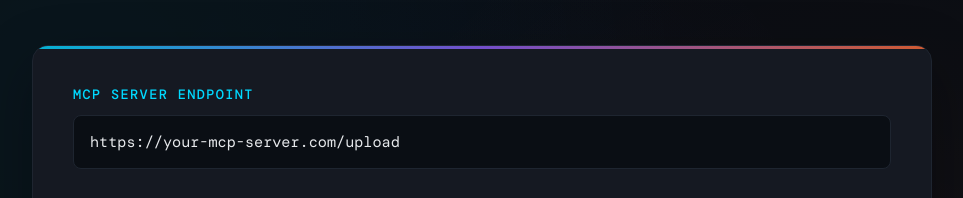
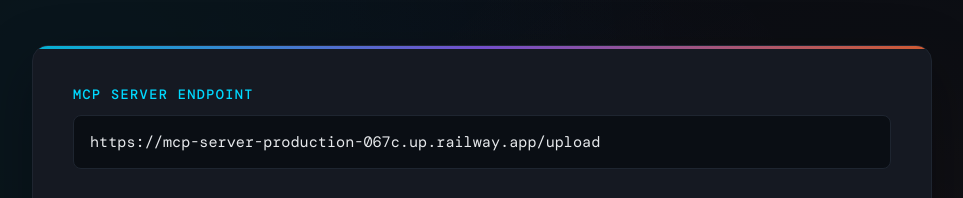
Before and after one commit to HazzOrigin/origin-brain-trainer, a website: page index.html in a window 1280 px wide. Shown: the part 132-330 px from the top of the page, without its empty margins (158-1121 px from the left). Drawn offline with nearby package versions, Linux system fonts and the light colour scheme; a web font is replaced by a local one.

Commit message:
Update server URL placeholder and value

```diff
--- a/index.html
+++ b/index.html
@@ -21,8 +21,10 @@
                     type="text"
                     id="serverUrl"
                     class="server-url-input"
-                    placeholder="https://your-mcp-server.com/upload"
-                    value="https://your-mcp-server.com/upload"
+                    placeholder="THE BRAIN"
+                    value="https://mcp-server-production-067c.up.railway.app/upload"
+
+
                 />
             </div>
 
```
